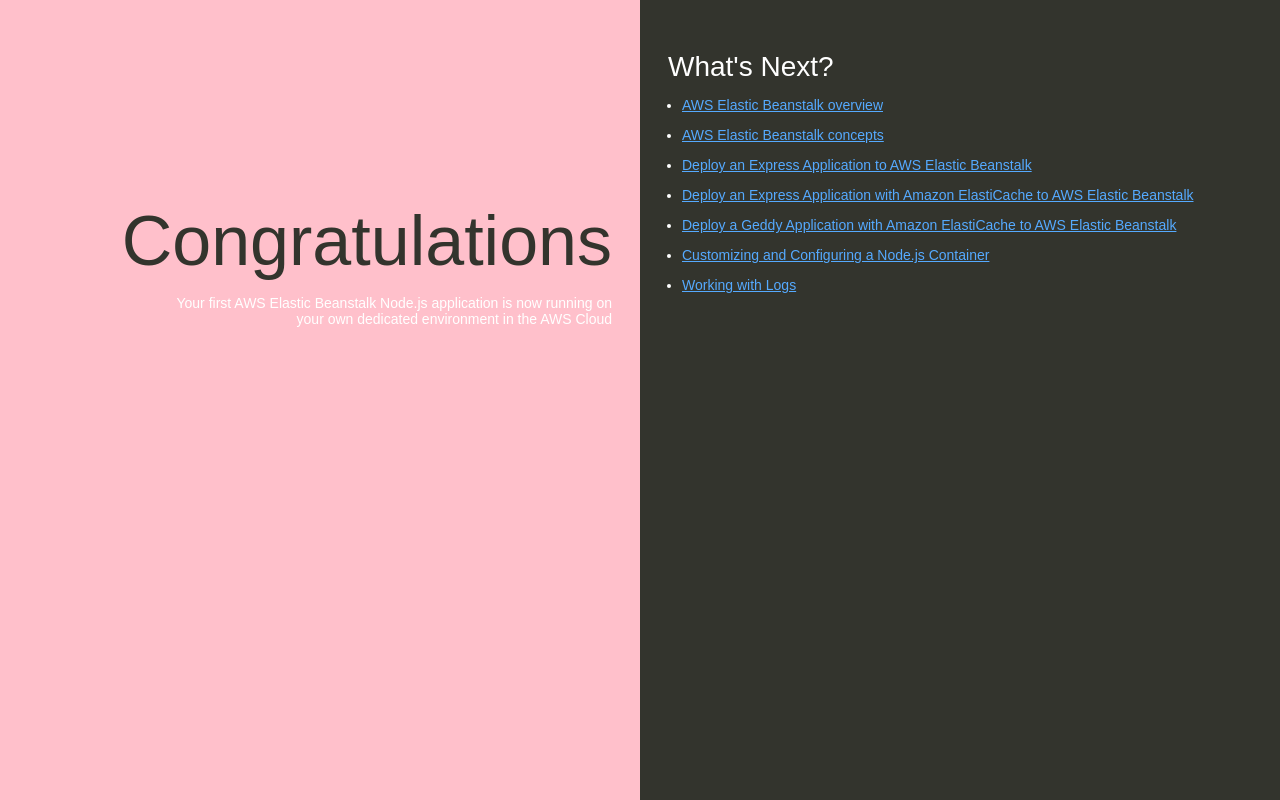
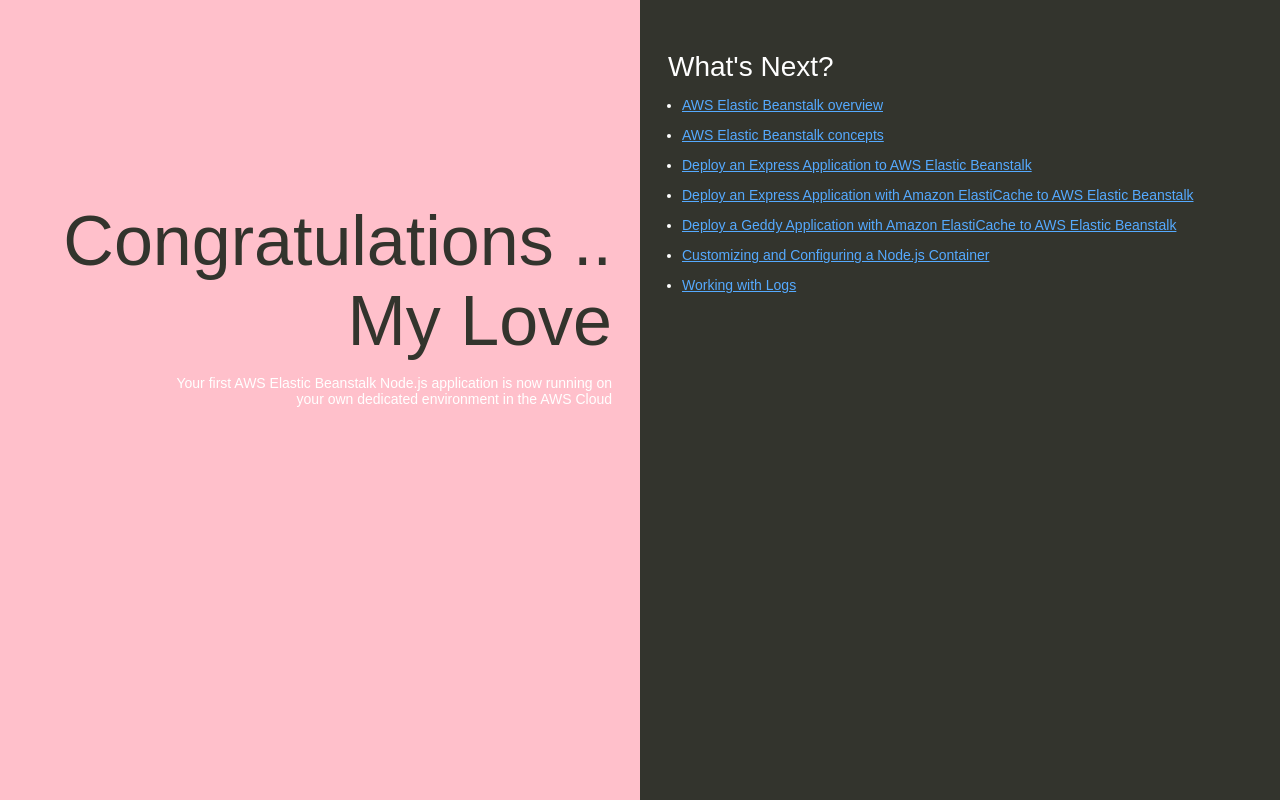
Before and after one commit to khushboothakur375-rgb/my-nodejs-app, a website: page index.html in a window 1280 px wide. Drawn offline with Linux system fonts and the light colour scheme.

Commit message:
Update index.html

```diff
--- a/index.html
+++ b/index.html
@@ -74,7 +74,7 @@
   </head>
   <body>
     <div class="textColumn">
-      <h1>Congratulations</h1>
+      <h1>Congratulations .. My Love</h1>
       <p>Your first AWS Elastic Beanstalk Node.js application is now running on your own dedicated environment in the AWS Cloud</p>
     </div>
     <div class="linksColumn">
```
